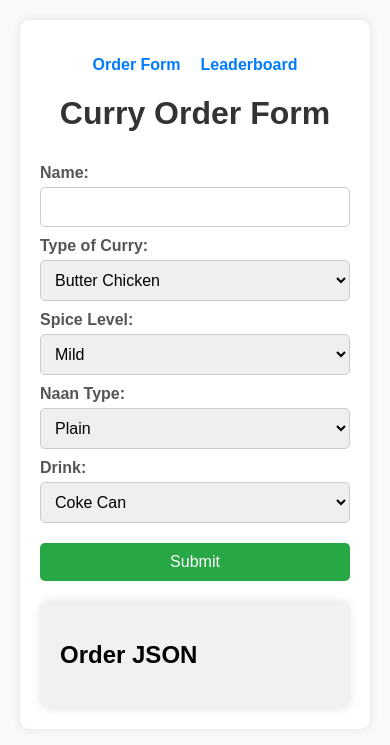
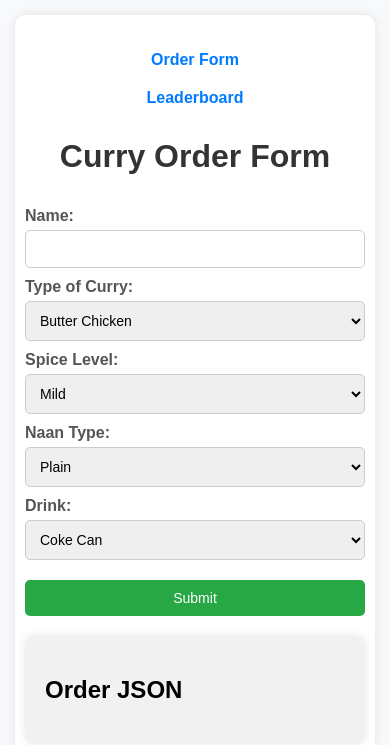
Before and after one commit to luke-finlayson/curry-bot, a plain HTML site: page Frontend/index.html in a window 390 px wide. Drawn offline with Linux system fonts and the light colour scheme.

Commit message:
basic mobile styles added

```diff
--- a/Frontend/styles.css
+++ b/Frontend/styles.css
@@ -118,3 +118,43 @@ tbody td {
     padding: 10px;
     border: 1px solid #dddddd;
 }
+
+/* Mobile styles */
+@media (max-width: 768px) {
+    body{
+        padding: 15px;
+    }
+
+    .container {
+        padding: 10px;
+    }
+
+    nav ul {
+        flex-direction: column;
+        align-items: center;
+    }
+
+    nav ul li {
+        margin: 10px 0;
+    }
+
+    input, select {
+        font-size: 14px;
+    }
+
+    button {
+        font-size: 14px;
+    }
+
+    table {
+        font-size: 14px;
+    }
+
+    thead th {
+        padding: 8px;
+    }
+
+    tbody td {
+        padding: 8px;
+    }
+}
```
